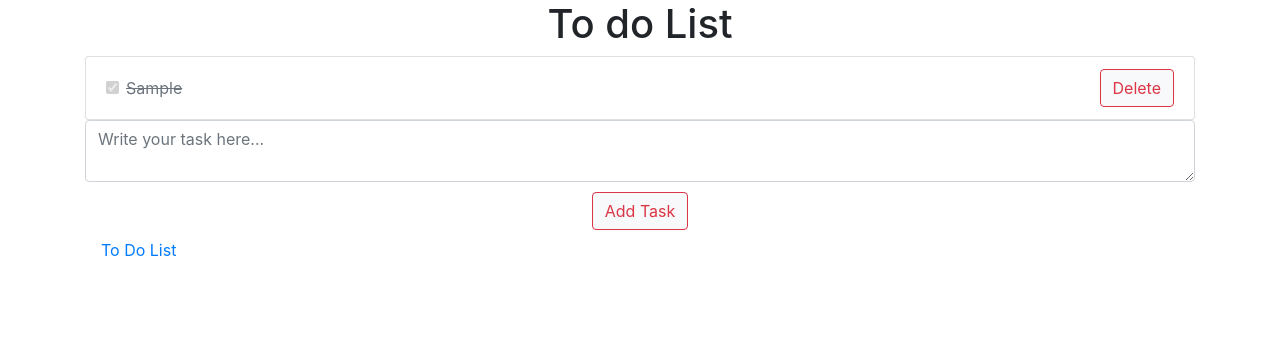
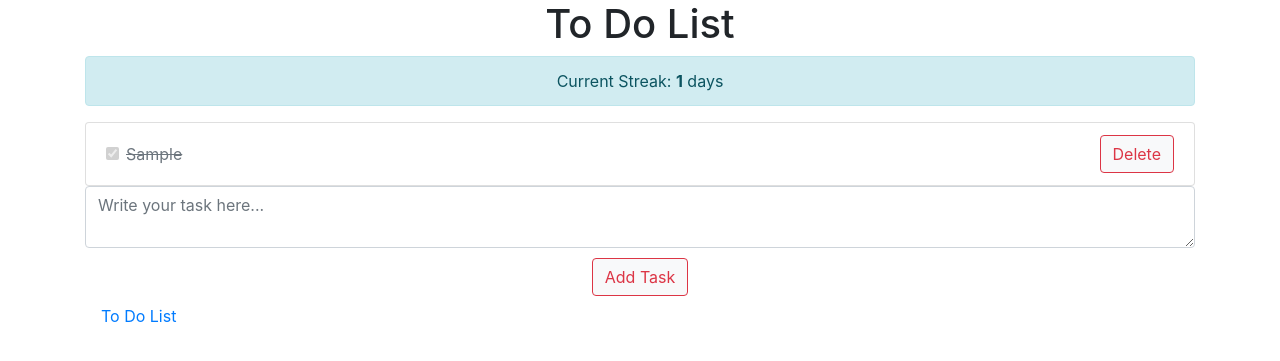
Before and after one commit to B0rislava/hello-kitty, a Flask app: page /to-do-list in a window 1280 px wide. Shown: the part 56-417 px from the top of the page. Run offline with Flask 3, Linux system fonts and the light colour scheme; a user stored in the database is signed in; tables that the repository leaves empty hold one stand-in row (values such as "Sample post"); some libraries are stand-ins or nearby versions.

Commit message:
add streaks

```diff
--- a/website/streak_counter.py
+++ b/website/streak_counter.py
@@ -1,5 +1,6 @@
-from flask import Flask, request, jsonify
+from flask import Flask, request, render_template
 from flask_sqlalchemy import SQLAlchemy
+from flask_login import current_user, login_required
 from .models import User, Note
 from datetime import datetime, timedelta
 
@@ -16,22 +17,17 @@ def update_streak(user):
     incomplete_notes = Note.query.filter_by(user_id=user.id, completed=False).count()
 
     if incomplete_notes == 0:
-        if user.last_active == today - timedelta(days=1):
-            user.streak=+ 1
+        if user.streak_record == today - timedelta(days=1):
+            user.streak_record=+ 1
         else:
-            user.streak = 1
+            user.streak_record = 1
 
         user.last_active = today
         db.session.commit
 
-@app.route('/activity', methods=['POST'])
+@app.route('/to-do-list', methods=['POST'])
+@login_required
 def record_activity():
-    data = request.json
-    first_name = request.get('first_name')
-    user = User.query.filter_by(first_name=first_name).first()
-
-    if not user:
-        return jsonify({'error': 'User not found'}), 404
-
+    user = current_user
     update_streak(user)
-    return jsonify({'message': 'Activity recorded', 'streak': user.streak})
+    return render_template('to_do_list.html', streak_record=user.streak_record)
--- a/website/templates/to_do_list.html
+++ b/website/templates/to_do_list.html
@@ -3,17 +3,22 @@
 {% block title %}To-Do List{% endblock %}
 
 {% block content %}
-<h1 align="center">To do List</h1>
+<h1 align="center">To Do List</h1>
+
+<div class="alert alert-info text-center" role="alert">
+    Current Streak: <strong>{{ user.streak_record }}</strong> days
+</div>
+
 <ul class="list-group" id="to-do-list">
     {% for note in user.notes %}
     <li class="list-group-item d-flex justify-content-between align-items-center">
         <div class="form-check">
             <form method="POST" action="{{ url_for('views.update_note', note_id=note.id) }}" style="display: inline;">
                 <input class="form-check-input" type="checkbox" id="note-{{ note.id }}" {% if note.completed %}checked disabled{% endif %}
-                       onchange="this.form.submit()"> <!-- Submit form when checkbox is toggled -->
+                       onchange="this.form.submit()">
                 <label class="form-check-label" for="note-{{ note.id }}">
                     {% if note.completed %}
-                    <s>{{ note.data }}</s> <!-- Strike-through for completed tasks -->
+                    <s>{{ note.data }}</s>
                     {% else %}
                     {{ note.data }}
                     {% endif %}
@@ -28,11 +33,14 @@
     </li>
     {% endfor %}
 </ul>
+
 <form method="POST">
   <textarea name="note" id="note" class="form-control" placeholder="Write your task here..."></textarea>
   <div align="center" style="margin-top: 10px;">
     <button type="submit" class="btn btn-light text-danger border border-danger">Add Task</button>
   </div>
 </form>
+
 <a class="nav-item nav-link" id="toDoList" href="/to-do-list">To Do List</a>
+
 {% endblock %}
--- a/website/views.py
+++ b/website/views.py
@@ -2,6 +2,8 @@ from flask import Blueprint, render_template, request, flash, redirect, url_for,
 from flask_login import login_required, current_user
 from .models import Note
 from . import db
+from datetime import datetime, timedelta
+from .streak_counter import update_streak
 
 views = Blueprint('views', __name__)
 
@@ -25,12 +27,14 @@ def profile():
 
 @views.route('/redirect_to_profile')
 def redirect_to_profile():
-    flash("Sign in first!", "error")  # Запазва съобщението в session
-    return redirect(url_for("auth.login"))  # Пренасочване към login
+    flash("Sign in first!", "error")
+    return redirect(url_for("auth.login"))
 
 @views.route('/to-do-list', methods=['GET', 'POST'])
 @login_required
 def to_do_list():
+    update_streak(current_user)
+
     if request.method == 'POST':
         note_data = request.form.get('note')
         if len(note_data.strip()) < 1:
@@ -41,6 +45,7 @@ def to_do_list():
             db.session.commit()
             flash('Note added!', category='success')
         return redirect(url_for('views.to_do_list'))
+
     return render_template("to_do_list.html", user=current_user)
 
 @views.route('/delete-note/<int:note_id>', methods=['POST'])
@@ -59,8 +64,8 @@ def delete_note(note_id):
 @login_required
 def update_note(note_id):
     note = Note.query.get(note_id)
-    if note and note.user_id == current_user.id:  # Ensure the note belongs to the current user
-        if not note.completed:  # Only allow marking as completed
+    if note and note.user_id == current_user.id:
+        if not note.completed:
             note.completed = True
             db.session.commit()
             flash('Task marked as completed!', category='success')
```
Also changed, not shown: website/models.py (+6 -3 lines).
